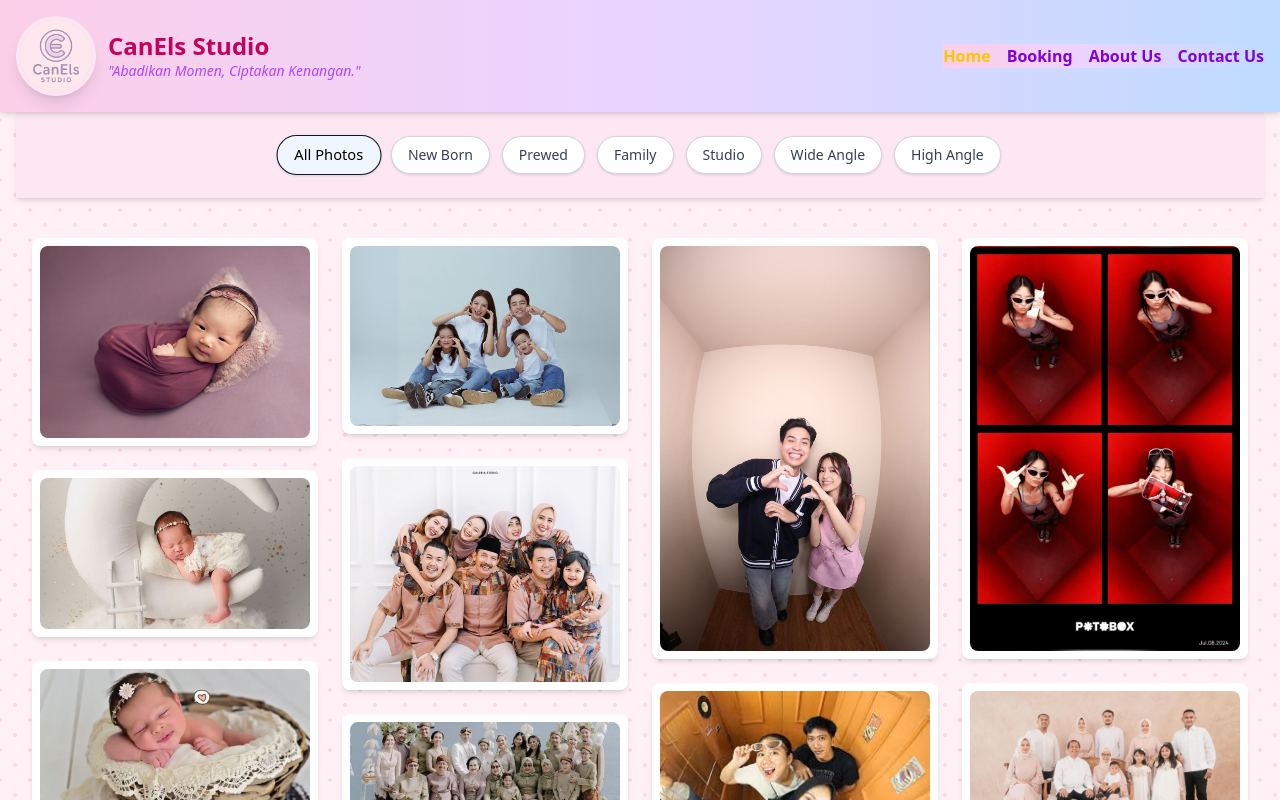
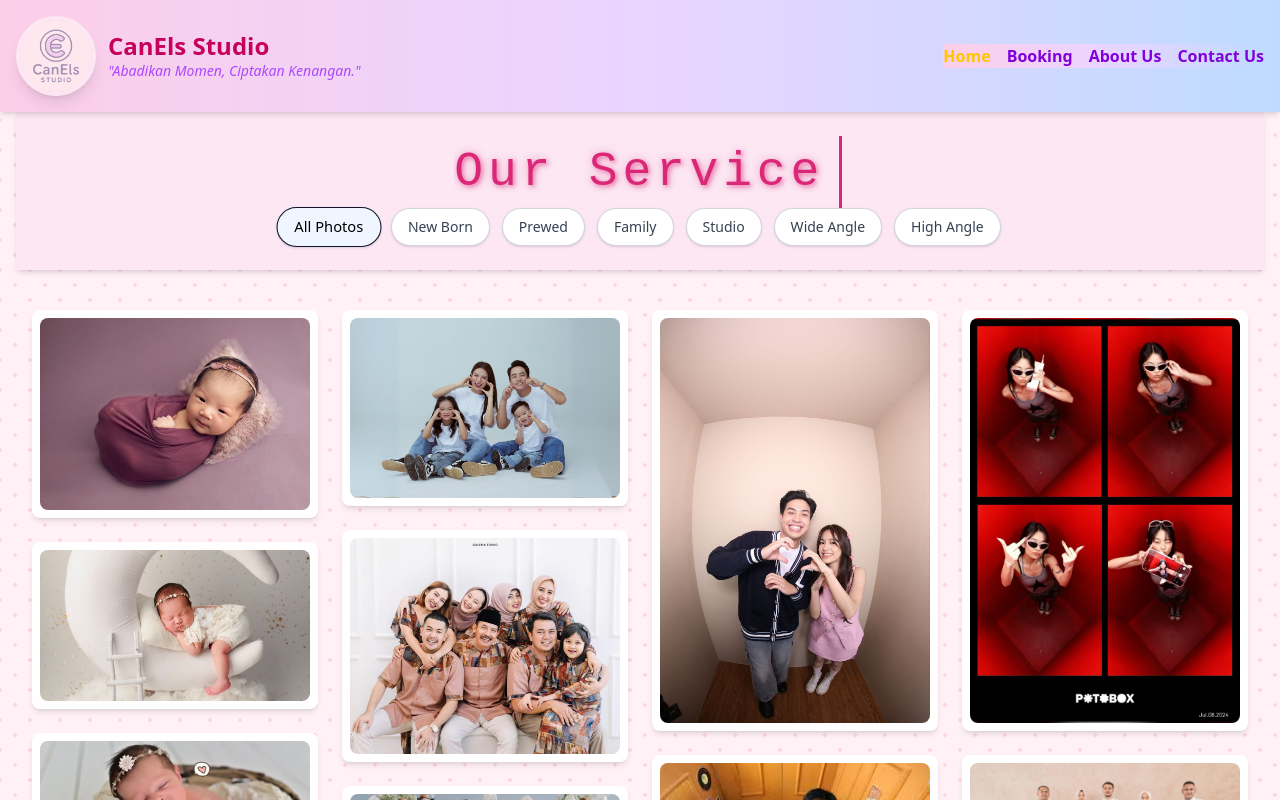
Before and after one commit to lanarizha/web-studio-foto, a Vue app: page /halamanutama in a window 1280 px wide. Shown: the top 800 px of the page. Built offline with nearby package versions, Linux system fonts and the light colour scheme; no server answers.

Commit message:
PRBH penambahan catalog pada transisi, dan judul

```diff
--- a/src/pages/hal-cust/HalUtama.vue
+++ b/src/pages/hal-cust/HalUtama.vue
@@ -4,6 +4,11 @@
     <div
       class="px-4 py-6 sticky top-0 z-40 bg-pink-100 bg-opacity-100 backdrop-blur-md shadow-md"
     >
+
+    <div class="title-wrapper typing-wrapper">
+    <h1 class="title-container typing-wrapper">Our Service</h1>
+    </div>
+
       <div class="flex flex-wrap gap-3 justify-center">
         <button
           v-for="cat in categories"
@@ -63,7 +68,7 @@
 
     <!-- Favorites Catalog -->
     <div class="p-10 mt-16">
-      <h1 class="text-2xl font-bold text-center mb-5">Favorites Catalog</h1>
+      <h1 class="text-3xl font-bold text-center mb-5 text-pink-500 font-mono">Favorites Catalog</h1>
       <p class="text-center mb-8">Pilih Frame Catalog Sesuai Dengan Mood Kamu</p>
 
       <div class="grid grid-cols-1 md:grid-cols-2 lg:grid-cols-4 gap-6">
@@ -294,4 +299,66 @@ img {
 .gallery-item {
   will-change: transform;
 }
+
+.title-wrapper {
+  padding-left: 1rem;
+  margin-bottom: 1rem;
+}
+
+/* .title-container {
+  display: flex;
+  justify-content: center;
+  align-items: center;
+  height: 80px;
+  margin-bottom: 1.5rem;
+} */
+
+.title-container {
+  font-family: 'Courier New', Courier, monospace;
+
+  font-size: 3.5rem;
+  color: #db2777; /* pink-600 */
+  text-shadow:
+    2px 2px 4px rgba(219, 39, 119, 0.5),
+    0 0 10px rgba(219, 39, 119, 0.3);
+  letter-spacing: 0.1em;
+  user-select: none;
+  margin: 0;
+}
+
+
+.typing-wrapper {
+  width: fit-content;
+  overflow: hidden;
+  border-right: 3px solid #db2777;
+  white-space: nowrap;
+  animation: typing 3s steps(11) forwards, blink-caret 0.75s step-end infinite;
+  margin: 0 auto;
+  font-family: monospace;
+  font-size: 3rem;
+  color: #db2777;
+  text-shadow:
+    2px 2px 4px rgba(219, 39, 119, 0.5),
+    0 0 10px rgba(219, 39, 119, 0.3);
+  user-select: none;
+}
+
+
+/* Animasi kursor berkedip */
+@keyframes blink-caret {
+  50% {
+    border-color: transparent;
+  }
+}
+
+@keyframes typing {
+  from { width: 0; }
+  to { width: 14ch; }
+}
+
+@keyframes blinkCaret {
+  50% { border-color: transparent; }
+  100% { border-color: black; }
+}
+
 </style>
```
